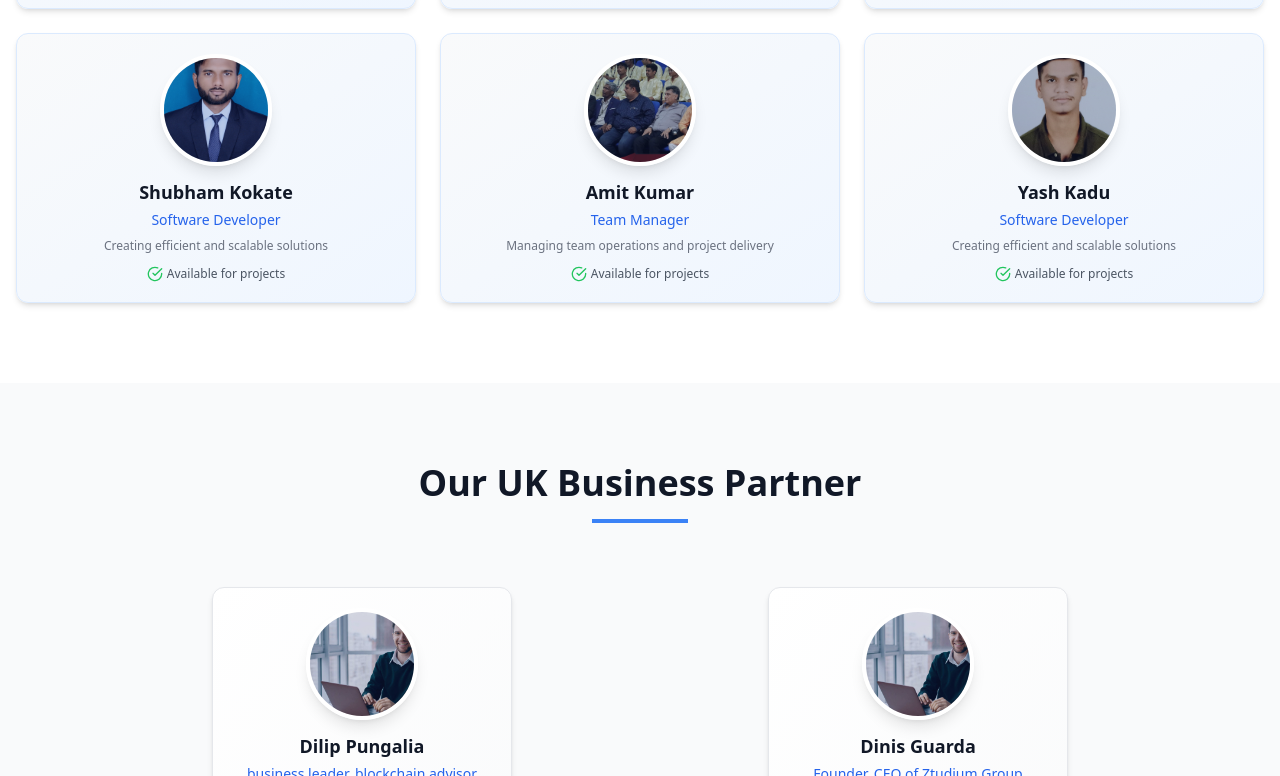
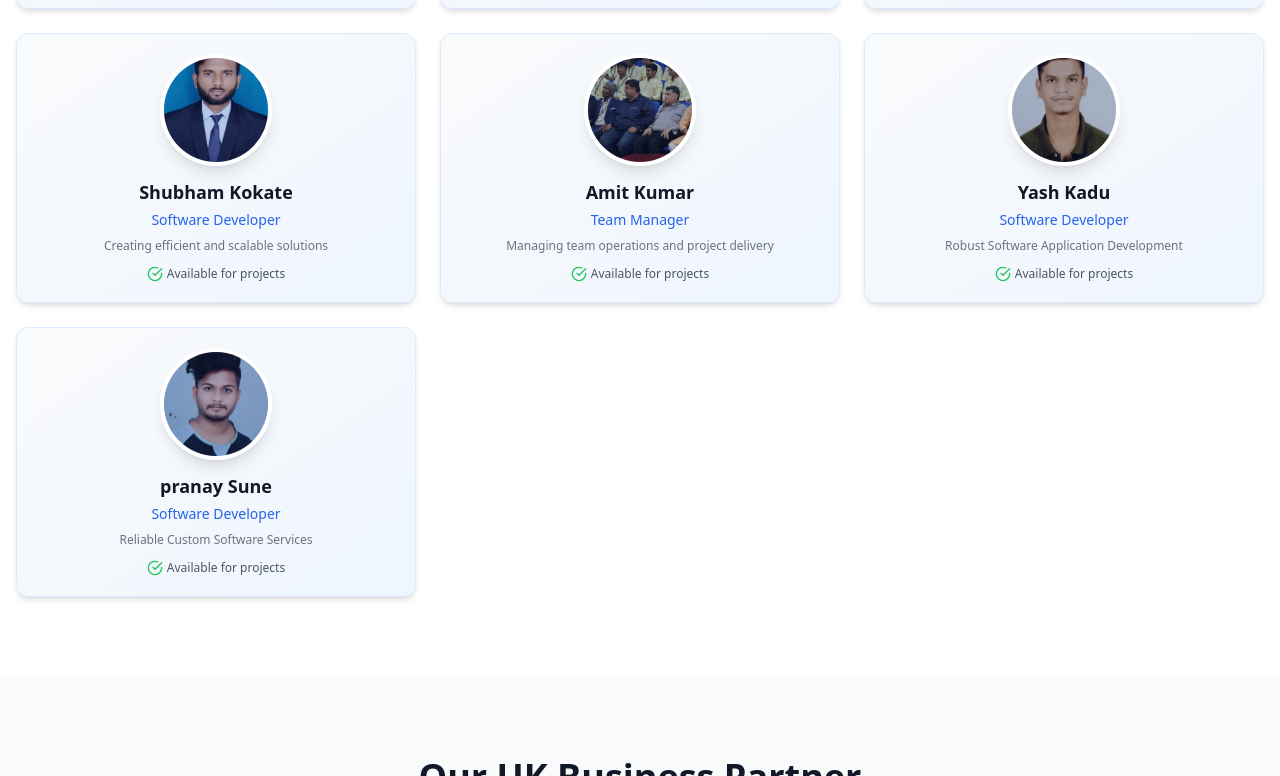
Before and after one commit to Lotlite/lotelite_edtech, a React (Vite) app: page /about-us in a window 1280 px wide. Shown: the part 4018-4794 px from the top of the page. Built offline with nearby package versions, Linux system fonts and the light colour scheme.

Commit message:
About Update

```diff
--- a/src/pages/AboutUs.tsx
+++ b/src/pages/AboutUs.tsx
@@ -510,7 +510,28 @@ const AboutUs = () => {
               <h3 className="text-lg font-semibold mb-1 text-gray-900">Yash Kadu</h3>
               <p className="text-blue-600 mb-2 font-medium text-sm">Software Developer</p>
               <p className="text-xs text-gray-500">
-                Creating efficient and scalable solutions
+                Robust Software Application Development
+              </p>
+              <div className="mt-3 flex justify-center">
+                <CheckCircle className="w-4 h-4 text-green-500 mr-1" />
+                <span className="text-xs text-gray-600">Available for projects</span>
+              </div>
+            </div>
+
+              {/* Team Member 7 */}
+              <div className={`bg-gradient-to-br from-gray-50 to-blue-50 rounded-xl shadow-md p-5 text-center transform transition-all duration-1000 delay-900 ${isVisible ? 'translate-y-0 opacity-100' : 'translate-y-20 opacity-0'} hover:shadow-xl border border-blue-100`}>
+              <div className="w-28 h-28 mx-auto mb-3 rounded-full overflow-hidden shadow-lg border-4 border-white relative group">
+                <img
+                  src="/Pranay_sune.jpg"
+                  alt="Pranay Sune"
+                  className="w-full h-full object-cover transform group-hover:scale-110 transition-transform duration-500"
+                />
+                <div className="absolute inset-0 bg-blue-900/20 group-hover:bg-blue-900/0 transition-colors duration-300"></div>
+              </div>
+              <h3 className="text-lg font-semibold mb-1 text-gray-900">pranay Sune</h3>
+              <p className="text-blue-600 mb-2 font-medium text-sm">Software Developer</p>
+              <p className="text-xs text-gray-500">
+              Reliable Custom Software Services
               </p>
               <div className="mt-3 flex justify-center">
                 <CheckCircle className="w-4 h-4 text-green-500 mr-1" />
```
Also changed, not shown: public/Pranay_sune.jpg (added).
